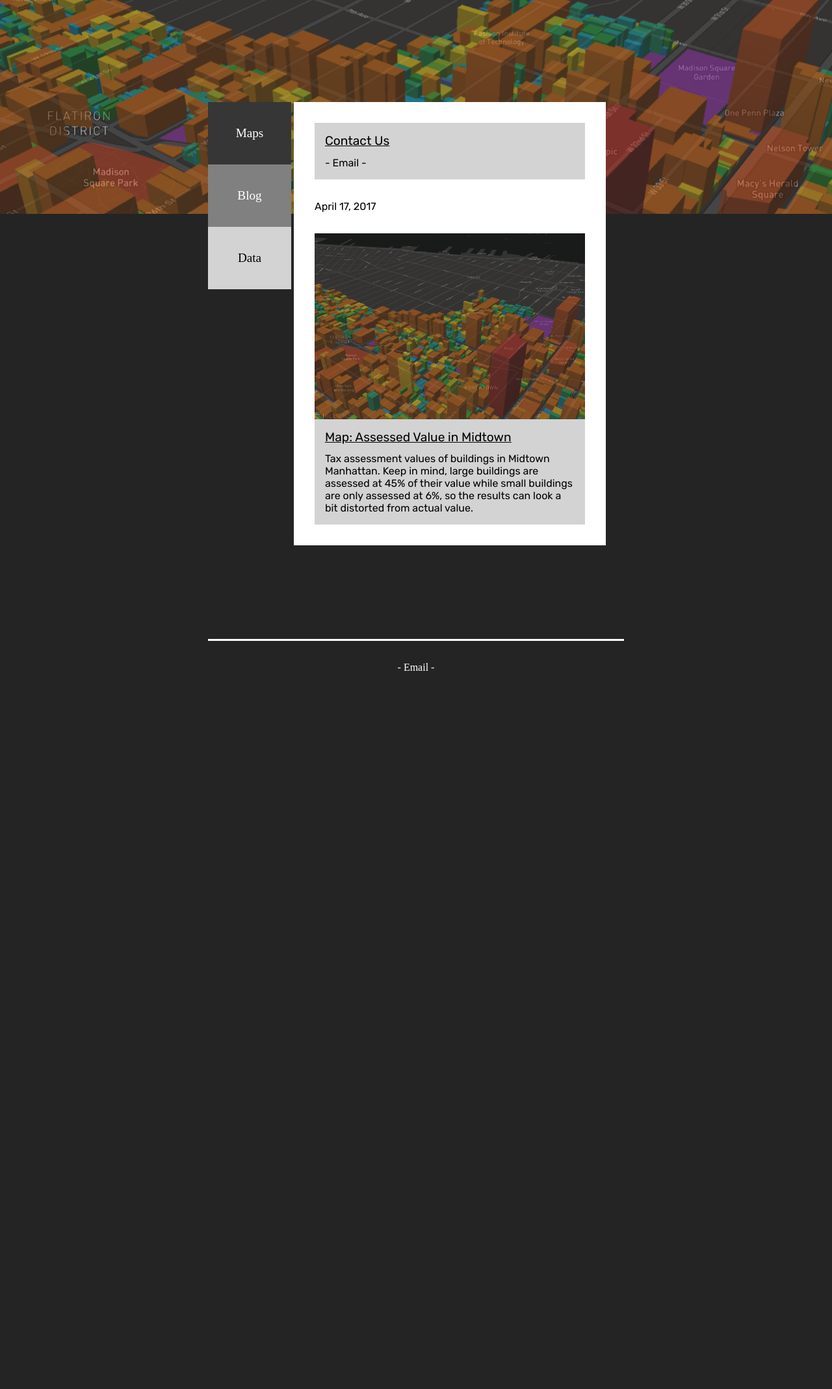
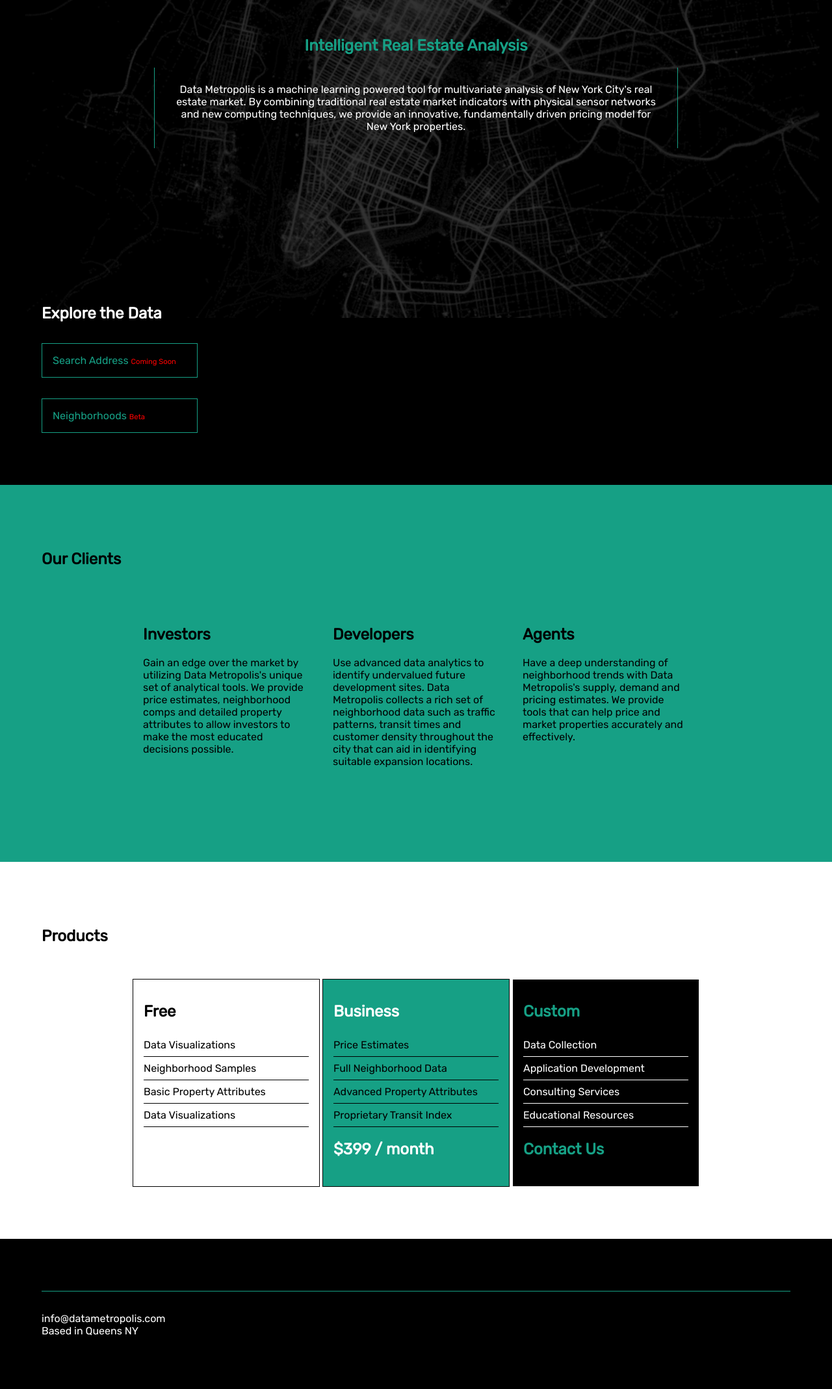
Before and after one commit to iflint/datametropolis, a website: page home.html in a window 1280 px wide. Shown: the part 311-2448 px from the top of the page at 65% size. Before the commit the page ends 1569 px from the top, so only its background shows below. Drawn offline with Linux system fonts and the light colour scheme; a web font is replaced by a local one.

Commit message:
new home page

```diff
--- a/home.html
+++ b/home.html
@@ -1,44 +1,268 @@
 <head>
 	<meta name="viewport" content="width=device-width, initial-scale=1">
-	<link rel="stylesheet" type="text/css" href="/main.css">
+	<style type="text/css">
+		@import url('https://fonts.googleapis.com/css?family=Rubik|Sail');
+
+
+
+
+		.black {
+			color: black;
+		}
+		.white {
+			color: white;
+		}
+		.centered {
+			text-align: center;
+		}
+		.subscript {
+			font-size: .7em;
+			color: red;
+		}
+
+
+
+		body {
+			margin: 0;
+			background: black;
+			color: white;
+			font-family: 'Rubik';
+		}
+		h1 {
+			font-family: 'Sail';
+		}
+		a {
+			text-decoration: none;
+			color: inherit;
+		}
+		.bar {
+			width: 100%;
+			position: relative;
+			padding-top: 5em;
+			padding-bottom: 5em;
+		}
+		.topImage {
+			position: fixed;
+			width: 100%;
+			height: 100%;
+			top: 0;
+			background: url('nycOutline.png') no-repeat center center fixed;
+			background-size: cover;
+			z-index: -1;
+			opacity: 0.2;
+		}
+		.topTitle {
+			font-size: 2.5em;
+			margin-top: 0;
+		}
+		.topSubtitle {
+			text-align: center;
+			margin-top: 10em;
+			color: #16a085;
+		}
+		.topExplore {
+			margin-top: 10em;
+		}
+		.centerColumn {
+			z-index: 10;
+			width: 90%;
+			max-width: 1200px;
+			margin: auto;
+		}
+		.infoBox {
+			width: 70%;
+			margin: auto;
+			border-left: solid .1em #16a085;
+			border-right: solid .1em #16a085;
+			padding: 1.5em;
+			box-sizing: border-box;
+			text-align: center;
+		}
+		.sideBox {
+			margin-top: 2em;
+			border: solid .1em #16a085;
+			color: #16a085;
+			background: transparent;
+			padding: 1em;
+			width: 15em;
+			box-sizing: border-box;
+		}
+		.sideBox:hover {
+			background: #16a085;
+			color: black;
+		}
+		.dataSources {
+			color: black;
+			background: #16a085;
+		}
+		.products {
+			background: white;
+			color: black;
+		}
+		.contact {
+			background: transparent;
+		}
+		.cardRow {
+			text-align: center;
+		}
+		.card {
+			margin-top: 2em;
+			display: inline-block;
+			vertical-align: top;
+			width: 25%;
+			min-height: 20em;
+			text-align: left;
+			padding: 1em;
+			box-sizing: border-box;
+			overflow-x: hidden;
+		}
+		.free {
+			border: solid .1em;
+		}
+		.pro {
+			border: solid .1em;
+			background: #16a085;
+		}
+		.pro h2 {
+			color: white;
+		}
+		.custom {
+			border: solid .1em;
+			background: black;
+			color: white;
+		}
+		.custom h2 {
+			color: #16a085;
+		}
+		.pricingLine {
+			border-bottom: solid .1em;
+			padding-top: .5em;
+			padding-bottom: .5em;
+		}
+		.footer {
+			border-top: solid .1em #16a085;
+			padding-top: 2em;
+		}
+
+
+
+		@media (max-width: 600px) {
+			body {
+				font-size: .85em;
+			}
+			.bar {
+				padding-top: 2em;
+				padding-bottom: 2em;
+			}
+			.topTitle {
+				margin-top: .2em;
+			}
+			.topSubtitle {
+				margin-top: 2em;
+			}
+			.topExplore {
+				margin-top: 2em;
+			}
+			.infoBox {
+				width: 90%;
+			}
+			.sideBox {
+				margin-top: 1em;
+				width: 100%;
+				text-align: center;
+			}
+			.card {
+				display: block;
+				width: 100%;
+
+			}
+		}
+
+
+	</style>
 </head>
-
 
 <body>
 
-	<div class="headerImg"></div>
+		<div class="topImage"></div>
+		<div class="bar">
+			<div class="centerColumn">
+				<h1 class="topTitle">Data Metropolis</h1>
+				<h2 class="topSubtitle">Intelligent Real Estate Analysis</h2>
+				<div class="infoBox">Data Metropolis is a machine learning powered tool for multivariate analysis of New York City's real estate market. By combining traditional real estate market indicators with physical sensor networks and new computing techniques, we provide an innovative, fundamentally driven pricing model for New York properties.</div>
 
-	<div class="headerText">
-		<h1><span class="teal">Data</span>Metropolis</h1>
-		<h2>Data Driven Analysis of New York City</h2>
-	</div>
+				<h2 class="topExplore">Explore the Data</h2>
+				<div class="sideBox">
+					Search Address
+					<span class="subscript">Coming Soon</span>
+				</div>
+				<a href="/maps"><div class="sideBox">
+					Neighborhoods
+					<span class="subscript">Beta</span>
+				</div></a>
+			</div>
+		</div>
 
-	<div class="content">
-
-		<div class="leftSide">
-			<a href="/maps"><div class="squareMenu mapMenu">Maps</div></a>
-			<a href="/blog"><div class="squareMenu blogMenu">Blog</div></a>
-			<a href="/data"><div class="squareMenu dataMenu">Data</div></a>
-		</div>
-		<div class="rightSide">
-
-			<div class="post">
-				<div class="postContain">
-					<dix class="postTitle">Contact Us</dix>
-					<div class="postContent">- Email -</div>
-				</div>
-			</div>
-			<div class="dateLine">April 17, 2017</div>
-			<div class="post">
-				<img src="midtown.png" class="postImg">
-				<div class="postContain">
-					<div class="postTitle"><a href="/maps/105/assesstot">Map: Assessed Value in Midtown</a></div>
-					<div class="postContent">Tax assessment values of buildings in Midtown Manhattan. Keep in mind, large buildings are assessed at 45% of their value while small buildings are only assessed at 6%, so the results can look a bit distorted from actual value.</div>
+		<div class="bar dataSources">
+			<div class="centerColumn">
+				<h2>Our Clients</h2>
+				<div class="cardRow">
+					<div class="card">
+						<h2 class="cardTitle">Investors</h2>
+						<div class="cardInfo">Gain an edge over the market by utilizing Data Metropolis's unique set of analytical tools. We provide price estimates, neighborhood comps and detailed property attributes to allow investors to make the most educated decisions possible.</div>
+					</div>
+					<div class="card">
+						<h2 class="cardTitle">Developers</h2>
+						<div class="cardInfo">Use advanced data analytics to identify undervalued future development sites. Data Metropolis collects a rich set of neighborhood data such as traffic patterns, transit times and customer density throughout the city that can aid in identifying suitable expansion locations.</div>
+					</div>
+					<div class="card">
+						<h2 class="cardTitle">Agents</h2>
+						<div class="cardInfo">Have a deep understanding of neighborhood trends with Data Metropolis's supply, demand and pricing estimates. We provide tools that can help price and market properties accurately and effectively.</div>
+					</div>
 				</div>
 			</div>
 		</div>
-	</div>
 
-	<div class="footer"> - Email - </div>
+		<div class="bar products">
+			<div class="centerColumn">
+			<h2 class="black">Products</h2>
+				<div class="cardRow">
+					<div class="card free">
+						<h2 class="cardTitle">Free</h2>
+						<div class="pricingLine">Data Visualizations</div>
+						<div class="pricingLine">Neighborhood Samples</div>
+						<div class="pricingLine">Basic Property Attributes</div>
+						<div class="pricingLine">Data Visualizations</div>
+					</div>
+					<div class="card pro">
+						<h2 class="cardTitle">Business</h2>
+						<div class="pricingLine">Price Estimates</div>
+						<div class="pricingLine">Full Neighborhood Data</div>
+						<div class="pricingLine">Advanced Property Attributes</div>
+						<div class="pricingLine">Proprietary Transit Index</div>
+						<h2>$399 / month</h2>
+					</div>
+					<div class="card custom">
+						<h2 class="cardTitle">Custom</h2>
+						<div class="pricingLine">Data Collection</div>
+						<div class="pricingLine">Application Development</div>
+						<div class="pricingLine">Consulting Services</div>
+						<div class="pricingLine">Educational Resources</div>
+						<h2>Contact Us</h2>
+					</div>
+				</div>
+			</div>
+		</div>
+		<div class="bar contact">
+			<div class="centerColumn">
+				<div class="footer">
+					info@datametropolis.com<br>
+					Based in Queens NY<br>
+				</div>
+			</div>
+		</div>
+
+
+
 
 </body>
--- a/public/main.css
+++ b/public/main.css
@@ -9,10 +9,10 @@
 	color: inherit;
 }
 a:hover {
-	color: teal;
+	color: #16a085;
 }
 .teal {
-	color: teal;
+	color: #16a085;
 }
 .headerImg {
 	width: 100%;
@@ -73,7 +73,7 @@
 	font-family: 'Sail';
 }
 .squareMenu:hover {
-	color: teal;
+	color: #16a085;
 }
 .mapMenu {
 	background: #363636;
@@ -147,7 +147,7 @@
 	z-index: 500;
 }
 #moreData {
-	color: teal;
+	color: #16a085;
 	font-size: 1.2em;
 }
 .moreDataItems {
@@ -161,11 +161,11 @@
 	display: inline-block;
 }
 #title a {
-	color: teal;
+	color: #16a085;
 	margin-left: 1em;
 }
 .boroughTitle {
-	color: teal;
+	color: #16a085;
 	font-family: 'Flamenco';
 }
 .listLine {
@@ -174,7 +174,7 @@
 	padding-top: 1em;
 }
 .listLine h3 {
-	color: teal;
+	color: #16a085;
 	font-family: 'Flamenco';
 	margin: 0;
 }
```
Also changed, not shown: app.js (+0 -8 lines), blog.html (deleted, +0 -38 lines), data.html (deleted, +0 -64 lines), mapMenu.html (+2 -2 lines), maps.html (+2 -2 lines), public/midtown.png (deleted), public/nycOutline.png (added).
